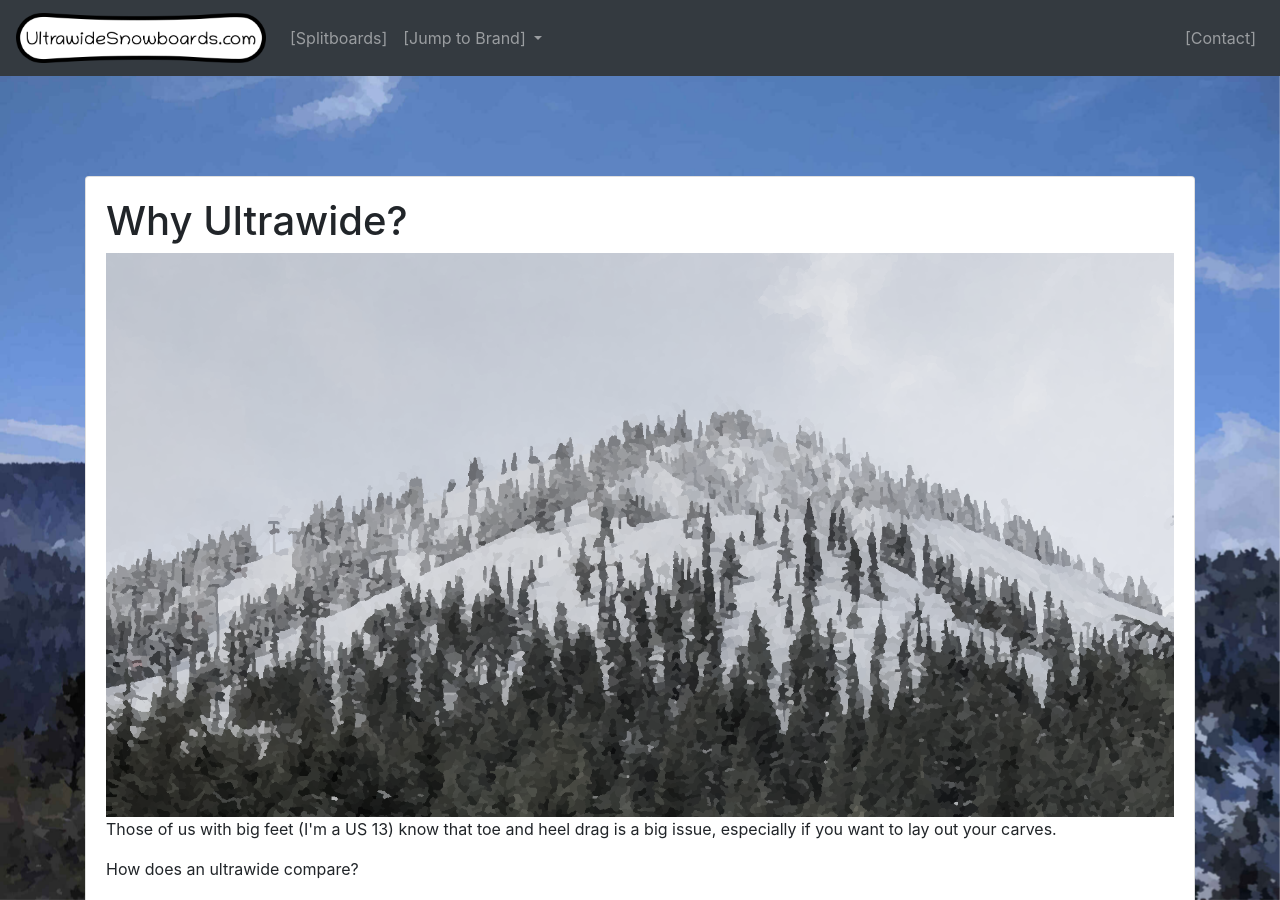
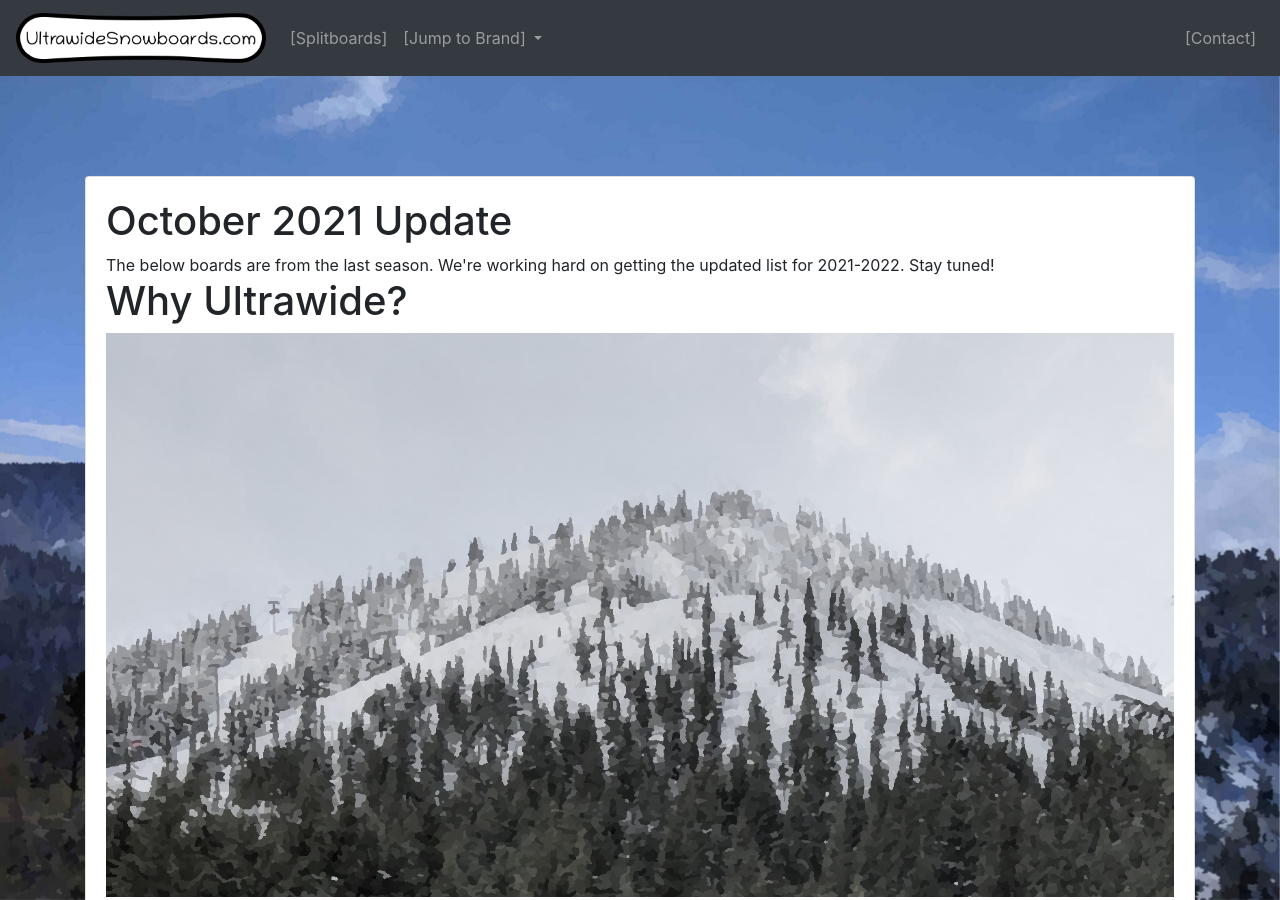
Before and after one commit to UltrawideSnowboards/ultrawidesnowboards.com, a Jekyll site: the page built from index.html, in a window 1280 px wide and 900 px high. Built offline with Jekyll 4.4.1, drawn with Linux system fonts in a browser that asks for light colours.

Commit message:
Add a note about board refresh for new season

```diff
--- a/_layouts/home.html
+++ b/_layouts/home.html
@@ -7,6 +7,10 @@ title: Ultrawide Snowboards
     <div class="col-sm">
         <div class="card">
             <div class="card-body">
+                <h1>October 2021 Update</h1>
+
+                The below boards are from the last season. We're working hard on getting the updated list for 2021-2022. Stay tuned!
+
                 <h1>Why Ultrawide?</h1>
 
                 <img src="{{ site.github.url }}/assets/img/mountain.png" class="img-fluid" loading="eager"></img>
```
